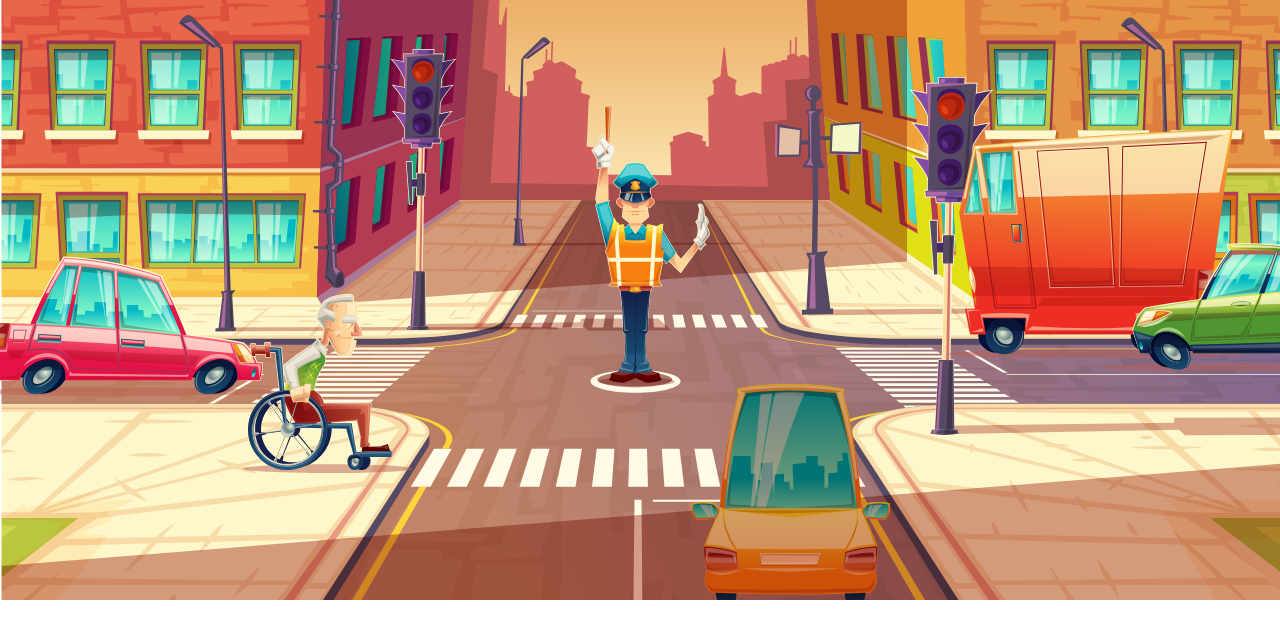
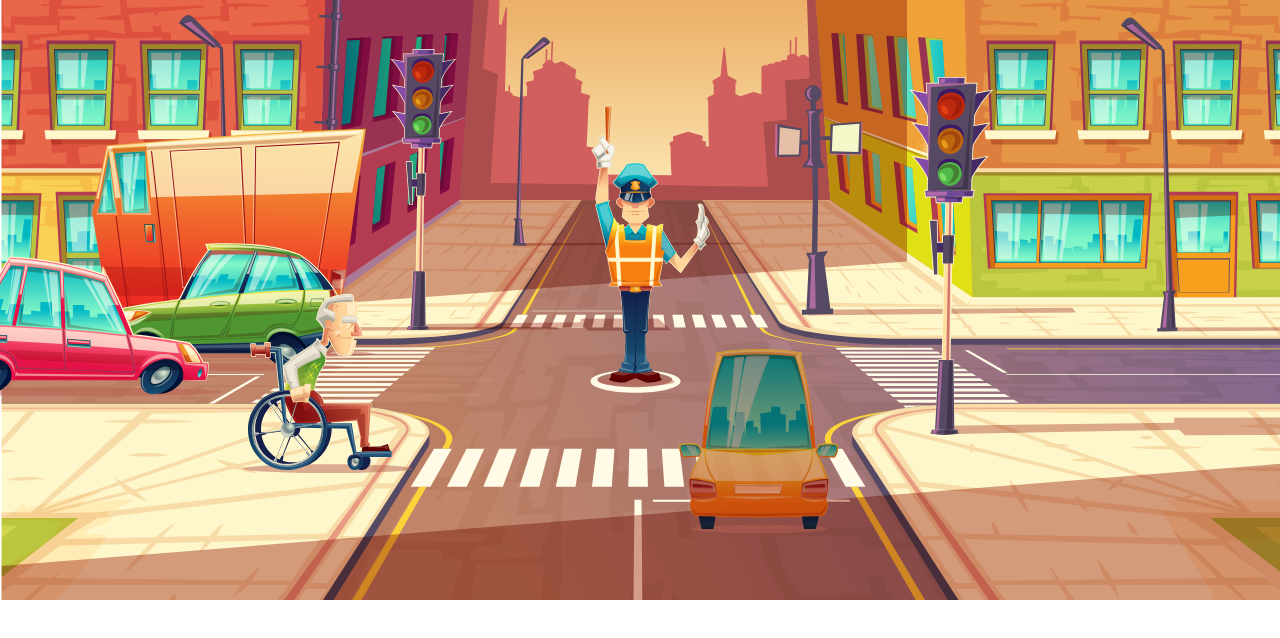
Before and after one commit to amirrr1987/traffic, a Vue app: page / in a window 1280 px wide. Shown: the top 638 px of the page. Built offline with nearby package versions, Linux system fonts and the light colour scheme.

Commit message:
feat: set animation
- write animation for components

```diff
--- a/src/components/TheHeader.vue
+++ b/src/components/TheHeader.vue
@@ -4,50 +4,62 @@
   >
     <TrafficLight
       :redStatus="true"
-      :yellowStatus="false"
-      :greenStatus="false"
+      :yellowStatus="true"
+      :greenStatus="true"
       leftPosition="30.5vw"
       topPosition="3.8vw"
       heightSize="22vw"
+      zIndex="0"
     />
     <TrafficLight
       :redStatus="true"
-      :yellowStatus="false"
-      :greenStatus="false"
+      :yellowStatus="true"
+      :greenStatus="true"
       leftPosition="71vw"
       topPosition="6vw"
       heightSize="28vw"
+      zIndex="5"
     />
     <TheRedCar
       leftPosition="-2vw"
       topPosition="20vw"
       heightSize="11vw"
-      zIndex="0"
+      zIndex="4"
+      class="left-right"
     />
     <TheOrangeCar
       leftPosition="54vw"
       topPosition="30vw"
       heightSize="18vw"
-      zIndex="0"
+      zIndex="7"
+      class="scale-out-top"
     />
     <TheOldMan
       leftPosition="19vw"
       topPosition="23vw"
       heightSize="14vw"
-      zIndex="0"
+      zIndex="6"
+      class="left-rightf"
     />
-    <ThePoliceman leftPosition="46.2vw" topPosition="8.2vw" heightSize="22vw" />
+    <ThePoliceman
+      leftPosition="46.2vw"
+      topPosition="8.2vw"
+      heightSize="22vw"
+      zIndex="3"
+    />
     <TheVan
       leftPosition="74vw"
       topPosition="10vw"
       heightSize="18vw"
-      zIndex="0"
+      zIndex="1"
+      class="right-left"
     />
     <TheGreenCar
       leftPosition="86vw"
       topPosition="19vw"
       heightSize="10vw"
-      zIndex="0"
+      zIndex="2"
+      class="right-left"
     />
   </header>
 </template>
@@ -64,4 +76,54 @@ import TheGreenCar from "./TheGreenCar.vue";
 .header {
   background-image: url("./../assets/img/bg.svg");
 }
+.left-right {
+  animation: left-keyframes 16s linear infinite both;
+}
+@keyframes left-keyframes {
+  0% {
+    left: -100vw;
+  }
+  100% {
+    left: 100vw;
+  }
+}
+.right-left {
+  animation: right-keyframes 16s linear infinite both;
+}
+@keyframes right-keyframes {
+  0% {
+    left: 100vw;
+  }
+  100% {
+    left: -100vw;
+  }
+}
+
+.scale-out-top {
+  animation: scale-out-top 6s linear infinite both;
+}
+@keyframes scale-out-top {
+  0% {
+    transform: scale(1);
+    top: 33vw;
+    left: 54vw;
+    opacity: 1;
+  }
+  40%{
+    z-index: 0;
+  }
+  87% {
+    opacity: 0.9;
+  }
+  90% {
+    opacity: 0;
+  }
+  100% {
+    transform: scale(0.2);
+    top: 3vw;
+    left: 44vw;
+    opacity: 0;
+    z-index: 0;
+  }
+}
 </style>
--- a/src/components/TheOldMan.vue
+++ b/src/components/TheOldMan.vue
@@ -253,7 +253,7 @@
 				<path  class="s23" d="m113.3 197.9q-0.1 0.6-0.2 1.7c-0.1 0.6-0.2 1.3-0.3 2.1q-0.3 1.2-0.6 2.7c-0.3 1.1-0.7 2.2-1 3.5q-0.6 1.8-1.5 3.9c-1.2 2.8-2.8 5.9-4.9 9.1c-4.3 6.3-10.9 13.1-20.1 17.6c-4.6 2.2-9.8 3.8-15.3 4.5c-5.5 0.6-11.3 0.4-17.1-0.8c-5.7-1.2-11.1-3.4-15.9-6.2c-4.8-2.8-8.9-6.4-12.2-10.3c-6.6-7.8-9.9-16.6-11.3-24.1c-0.6-3.8-0.9-7.3-0.8-10.3q0.1-2.3 0.2-4.3c0.2-1.2 0.3-2.4 0.5-3.5q0.3-1.6 0.6-2.8c0.2-0.8 0.4-1.4 0.5-2q0.4-1.1 0.5-1.6q-0.1 0.5-0.4 1.6c-0.1 0.6-0.4 1.2-0.5 2.1q-0.2 1.2-0.5 2.7c-0.2 1.1-0.3 2.3-0.5 3.6q-0.1 1.9-0.1 4.2c0 3 0.3 6.4 1 10.2c1.5 7.4 4.9 16.1 11.5 23.7c3.2 3.8 7.2 7.3 12 10c4.7 2.8 10 4.8 15.6 6.1c5.7 1.1 11.4 1.4 16.8 0.7c5.4-0.5 10.5-2.1 15-4.2c9.1-4.4 15.7-11 20.1-17.1c2.2-3.2 3.8-6.2 5-9q0.9-2.1 1.6-3.9c0.4-1.2 0.8-2.4 1-3.4q0.4-1.6 0.7-2.8c0.1-0.8 0.2-1.5 0.3-2q0.2-1.1 0.3-1.7z" />
 				<path  class="s23" d="m115.9 205.7c0.1-0.6 0.4-1.3 0.6-2.2q0.2-1.2 0.5-2.9c0.2-1.2 0.4-2.4 0.5-3.8q0.2-2.1 0.3-4.5c0-3.2-0.3-6.9-1-11c-1.6-7.9-5.1-17.3-12.2-25.6c-3.4-4.1-7.8-8-12.8-11c-5.1-3-10.8-5.3-16.9-6.8c-6.1-1.3-12.2-1.7-18.1-1.1c-5.8 0.5-11.4 2-16.3 4.2c-9.8 4.5-17 11.4-21.8 18c-2.4 3.3-4.2 6.5-5.5 9.4q-1 2.2-1.8 4.2c-0.4 1.3-0.8 2.5-1.1 3.6q-0.4 1.7-0.7 3c-0.2 0.8-0.3 1.5-0.4 2.1q-0.3 1.2-0.4 1.8q0.1-0.6 0.3-1.8c0.1-0.6 0.2-1.3 0.4-2.2q0.3-1.3 0.6-2.9c0.3-1.1 0.7-2.3 1.1-3.7q0.7-2 1.7-4.2c1.3-3 3-6.3 5.4-9.6c4.7-6.7 11.9-13.8 21.9-18.4c4.9-2.3 10.5-4 16.5-4.5c6-0.6 12.2-0.2 18.4 1.1c6.2 1.5 12.1 3.9 17.2 7c5.1 3.1 9.5 7 13 11.2c7.1 8.5 10.6 18.1 12 26.2c0.7 4 0.9 7.7 0.8 11q-0.1 2.5-0.3 4.5c-0.2 1.4-0.4 2.7-0.6 3.8q-0.4 1.7-0.6 3c-0.3 0.8-0.5 1.5-0.7 2.1q-0.3 1.2-0.5 1.8q0.2-0.6 0.5-1.8z" />
 			</g>
-			<g >
+			<g class="bg-red-400">
 				<path  class="s7" d="m98.7 71c6.7 3 10.1 9 10.8 17.7c-12.5 5.4-23.9 10.9-33.1 16.6c-0.1 7.4 1.8 16.5 4.1 26l-12.8 3.8l-2.9-8.6l-2.4-0.8c-2.9-8.3-5-16.4-5.7-24.2c12.2-11.1 26.4-21.2 42-30.5z" />
 				<path  class="s43" d="m65.5 135.3q10.2-4.2 20.4-6.3l0.6-2c2.8-0.7 6-1 9.3-0.8c-0.3 9.7-1.8 18.6-4.4 26.8l-5.1-0.3l-0.8-1.2l-14.8 1.1c-2.6-5.7-4.3-11.4-5.2-17.3z" />
 				<path  class="s11" d="m98.7 73.4c2.5 1.3 4.1 3 5.4 5.5c1.2 2.4 1.9 5.1 2.6 7.7c-1.6-1.3-3.5-2.3-5.1-3.6c-10.3 5.6-20.9 11.4-31.2 17c2 0.7 3 2.6 3.7 4.6c-1.6-0.3-3.2-1-4.7-1.3c1.6 0.7 2.4 2.1 3.5 3.4c-0.3 0.2-0.9 0.6-1.2 0.8c1.7 7.3 3.4 15.1 5.1 22.4c-2.2 0.3-4.6 0.8-6.7 1.6c-0.3-1.9-0.8-3.8-1.7-5.6c1.2-0.8 2.3-1.5 3.6-2c-1.8-0.5-3.8-0.8-5.7-1c-2.3-6.9-4.7-13.9-6.3-21.1c1.7-2.2 27.5-21.5 38.7-28.4z" />
```
